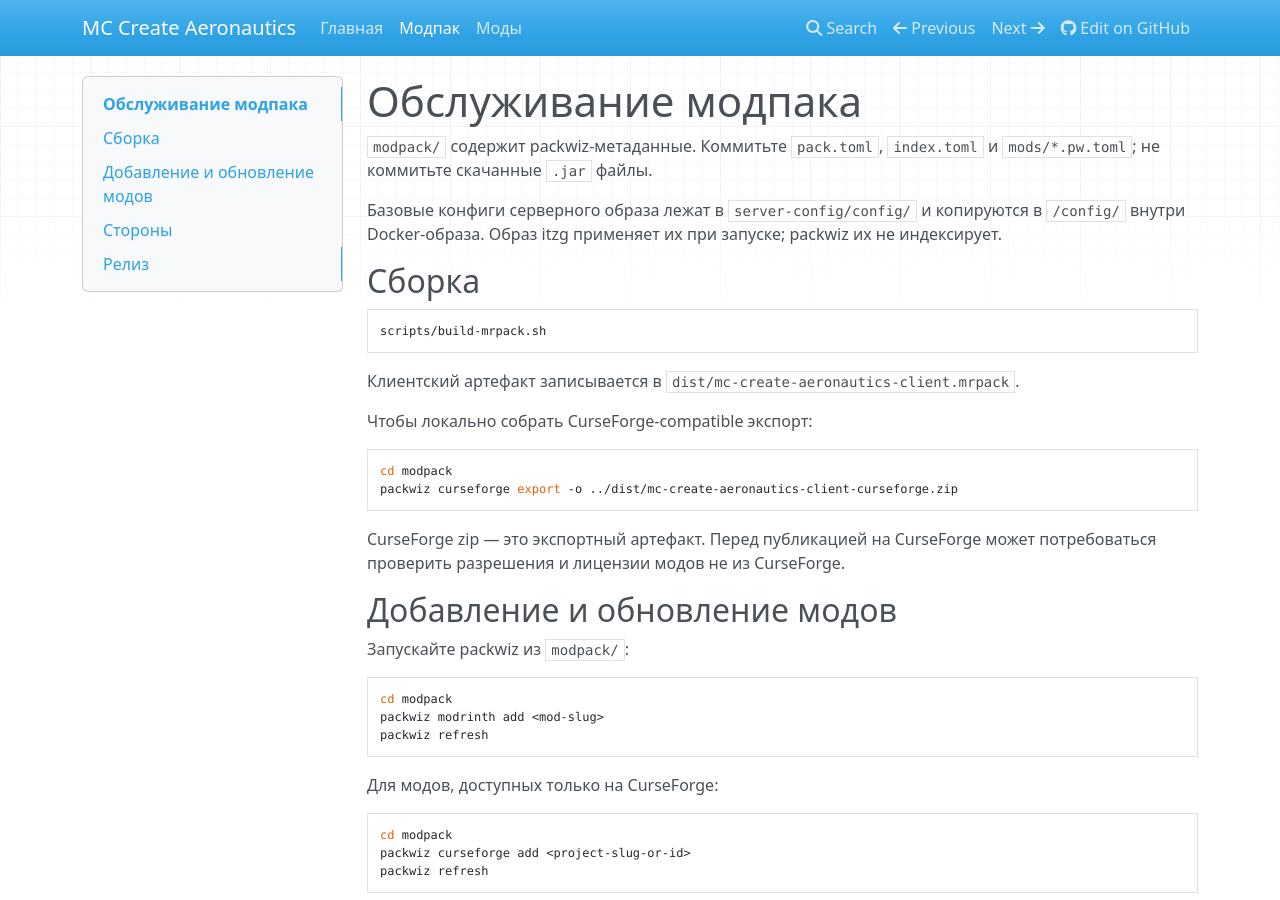
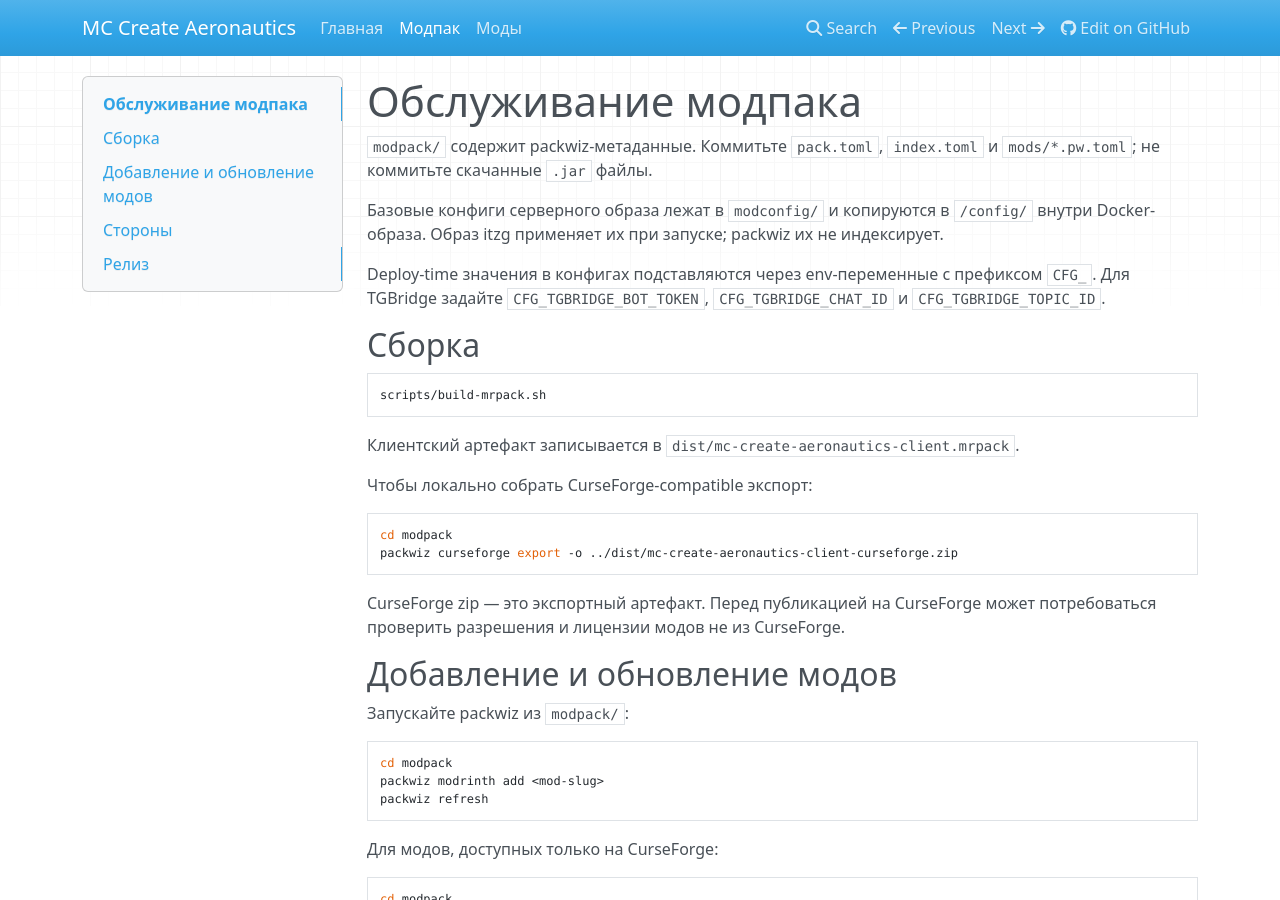
Before and after one commit to AlexCawl/mc-create-aeronautics-modpack, an MkDocs documentation site: the page built from docs/modpack.md, in a window 1280 px wide and 900 px high. Built offline with MkDocs 1.6.1, drawn with Linux system fonts in a browser that asks for light colours; nearby versions of some CDN libraries.

Commit message:
chore: fixed config

```diff
--- a/docs/modpack.md
+++ b/docs/modpack.md
@@ -2,7 +2,9 @@
 
 `modpack/` содержит packwiz-метаданные. Коммитьте `pack.toml`, `index.toml` и `mods/*.pw.toml`; не коммитьте скачанные `.jar` файлы.
 
-Базовые конфиги серверного образа лежат в `server-config/config/` и копируются в `/config/` внутри Docker-образа. Образ itzg применяет их при запуске; packwiz их не индексирует.
+Базовые конфиги серверного образа лежат в `modconfig/` и копируются в `/config/` внутри Docker-образа. Образ itzg применяет их при запуске; packwiz их не индексирует.
+
+Deploy-time значения в конфигах подставляются через env-переменные с префиксом `CFG_`. Для TGBridge задайте `CFG_TGBRIDGE_BOT_TOKEN`, `CFG_TGBRIDGE_CHAT_ID` и `CFG_TGBRIDGE_TOPIC_ID`.
 
 ## Сборка
 
```
Also changed, not shown: 2 other files.
